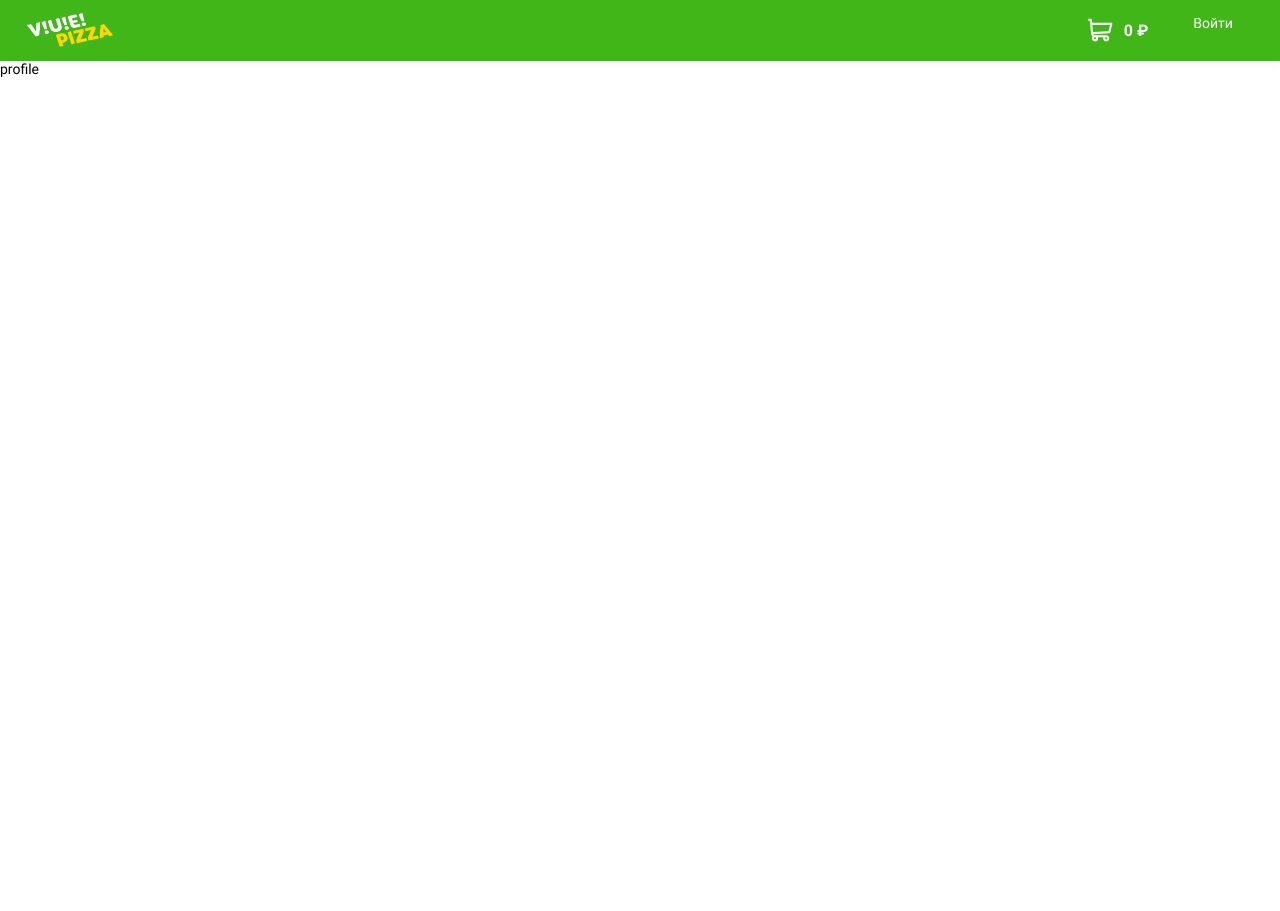
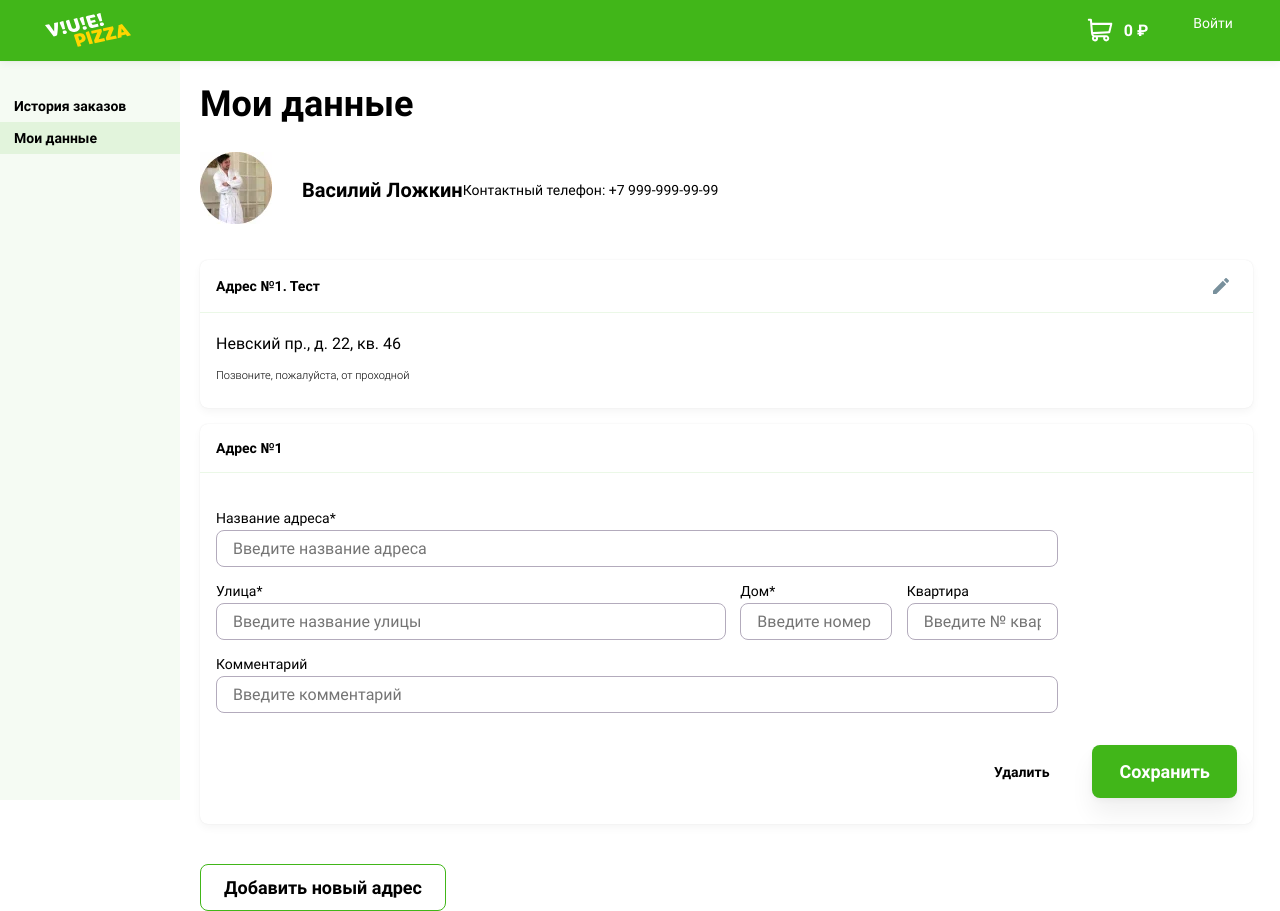
Before and after one commit to htmlacademy-vue/81675-pizza-1, a Vue app in the folder src/frontend/: page /profile in a window 1280 px wide. Before the commit the page ends 800 px from the top, so only its background shows below. Built offline with nearby package versions, Linux system fonts and the light colour scheme.

Commit message:
Добавил шаблоны авторизации и профиля

```diff
--- a/src/frontend/src/App.vue
+++ b/src/frontend/src/App.vue
@@ -1,7 +1,7 @@
 <template>
   <div id="app">
-    <component :is="layout" :cart="cart">
-      <router-view :cart="cart" @addToCart="onAddToCart" />
+    <component :is="layout" :cart="cart" :is-authed="isAuthed">
+      <router-view :cart="cart" @addToCart="onAddToCart" @login="onLogin" />
     </component>
   </div>
 </template>
@@ -13,6 +13,7 @@ export default {
   components: { AppLayout },
   data() {
     return {
+      isAuthed: false,
       cart: [],
     };
   },
@@ -25,6 +26,11 @@ export default {
     onAddToCart(item) {
       this.cart.push(item);
     },
+    onLogin() {
+      console.log("todo");
+      this.isAuthed = true;
+      this.$router.push({ path: "/profile" });
+    },
   },
 };
 </script>
--- a/src/frontend/src/common/Header/HeaderBar.vue
+++ b/src/frontend/src/common/Header/HeaderBar.vue
@@ -29,11 +29,7 @@ export default {
       type: Array,
       required: true,
     },
-  },
-  data() {
-    return {
-      isAuthed: false,
-    };
+    isAuthed: Boolean,
   },
   computed: {
     cartTotalPrice() {
--- a/src/frontend/src/layouts/AppLayout.vue
+++ b/src/frontend/src/layouts/AppLayout.vue
@@ -1,6 +1,6 @@
 <template>
   <div>
-    <HeaderBar :cart="cart" />
+    <HeaderBar :cart="cart" :is-authed="isAuthed" />
     <slot />
   </div>
 </template>
@@ -15,6 +15,7 @@ export default {
       type: Array,
       required: true,
     },
+    isAuthed: Boolean,
   },
 };
 </script>
--- a/src/frontend/src/views/Login.vue
+++ b/src/frontend/src/views/Login.vue
@@ -1,9 +1,37 @@
 <template>
-  <div>Login</div>
+  <div class="sign-form">
+    <router-link to="/" class="close close--white">
+      <span class="visually-hidden">Закрыть форму авторизации</span>
+    </router-link>
+    <div class="sign-form__title">
+      <h1 class="title title--small">Авторизуйтесь на сайте</h1>
+    </div>
+    <form @submit.prevent="onSubmit">
+      <div class="sign-form__input">
+        <label class="input">
+          <span>E-mail</span>
+          <input type="email" name="email" placeholder="example@mail.ru" />
+        </label>
+      </div>
+
+      <div class="sign-form__input">
+        <label class="input">
+          <span>Пароль</span>
+          <input type="password" name="pass" placeholder="***********" />
+        </label>
+      </div>
+      <button type="submit" class="button">Авторизоваться</button>
+    </form>
+  </div>
 </template>
 
 <script>
 export default {
   name: "Login",
+  methods: {
+    onSubmit() {
+      this.$emit("login");
+    },
+  },
 };
 </script>
--- a/src/frontend/src/views/Profile.vue
+++ b/src/frontend/src/views/Profile.vue
@@ -1,5 +1,146 @@
 <template>
-  <div>profile</div>
+  <main class="layout">
+    <div class="layout__sidebar sidebar">
+      <router-link to="/" class="logo layout__logo">
+        <img
+          src="@/assets/img/logo.svg"
+          alt="V!U!E! Pizza logo"
+          width="90"
+          height="40"
+        />
+      </router-link>
+
+      <a class="layout__link" href="#">История заказов</a>
+      <a class="layout__link layout__link--active" href="#">Мои данные</a>
+    </div>
+
+    <div class="layout__content">
+      <div class="layout__title">
+        <h1 class="title title--big">Мои данные</h1>
+      </div>
+
+      <div class="user">
+        <picture>
+          <source
+            type="image/webp"
+            srcset="
+              @/assets/img/users/user5@2x.webp 1x,
+              @/assets/img/users/user5@4x.webp 2x
+            "
+          />
+          <img
+            src="@/assets/img/users/user5@2x.jpg"
+            srcset="@/assets/img/users/user5@4x.jpg"
+            alt="Василий Ложкин"
+            width="72"
+            height="72"
+          />
+        </picture>
+        <div class="user__name">
+          <span>Василий Ложкин</span>
+        </div>
+        <p class="user__phone">
+          Контактный телефон: <span>+7 999-999-99-99</span>
+        </p>
+      </div>
+
+      <div class="layout__address">
+        <div class="sheet address-form">
+          <div class="address-form__header">
+            <b>Адрес №1. Тест</b>
+            <div class="address-form__edit">
+              <button type="button" class="icon">
+                <span class="visually-hidden">Изменить адрес</span>
+              </button>
+            </div>
+          </div>
+          <p>Невский пр., д. 22, кв. 46</p>
+          <small>Позвоните, пожалуйста, от проходной</small>
+        </div>
+      </div>
+
+      <div class="layout__address">
+        <form
+          action="test.html"
+          method="post"
+          class="address-form address-form--opened sheet"
+        >
+          <div class="address-form__header">
+            <b>Адрес №1</b>
+          </div>
+
+          <div class="address-form__wrapper">
+            <div class="address-form__input">
+              <label class="input">
+                <span>Название адреса*</span>
+                <input
+                  type="text"
+                  name="addr-name"
+                  placeholder="Введите название адреса"
+                  required
+                />
+              </label>
+            </div>
+            <div class="address-form__input address-form__input--size--normal">
+              <label class="input">
+                <span>Улица*</span>
+                <input
+                  type="text"
+                  name="addr-street"
+                  placeholder="Введите название улицы"
+                  required
+                />
+              </label>
+            </div>
+            <div class="address-form__input address-form__input--size--small">
+              <label class="input">
+                <span>Дом*</span>
+                <input
+                  type="text"
+                  name="addr-house"
+                  placeholder="Введите номер дома"
+                  required
+                />
+              </label>
+            </div>
+            <div class="address-form__input address-form__input--size--small">
+              <label class="input">
+                <span>Квартира</span>
+                <input
+                  type="text"
+                  name="addr-apartment"
+                  placeholder="Введите № квартиры"
+                />
+              </label>
+            </div>
+            <div class="address-form__input">
+              <label class="input">
+                <span>Комментарий</span>
+                <input
+                  type="text"
+                  name="addr-comment"
+                  placeholder="Введите комментарий"
+                />
+              </label>
+            </div>
+          </div>
+
+          <div class="address-form__buttons">
+            <button type="button" class="button button--transparent">
+              Удалить
+            </button>
+            <button type="submit" class="button">Сохранить</button>
+          </div>
+        </form>
+      </div>
+
+      <div class="layout__button">
+        <button type="button" class="button button--border">
+          Добавить новый адрес
+        </button>
+      </div>
+    </div>
+  </main>
 </template>
 
 <script>
```
Also changed, not shown: src/frontend/src/views/ReadMe.md (deleted).
